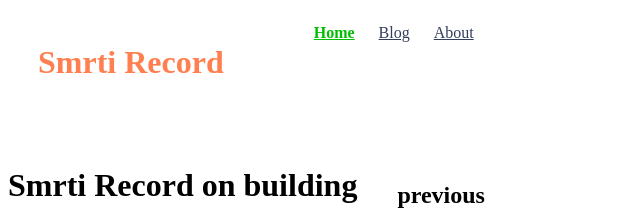
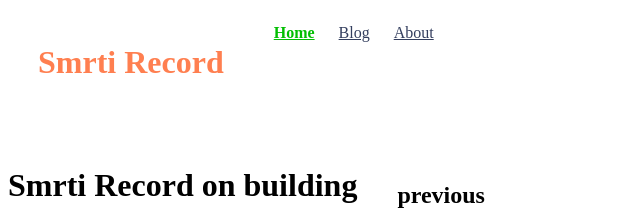
Before and after one commit to svsmemory/svsmemory.github.io, a Jekyll site: the page built from index.md, in a window 1280 px wide. Shown: the top 216 px of the page, without its empty margins (0-640 px from the left). Built offline with Jekyll 4.4.1, drawn with Linux system fonts in a browser that asks for light colours.

Commit message:
headline style

```diff
--- a/_layouts/default.html
+++ b/_layouts/default.html
@@ -4,11 +4,13 @@
       <div class="container">
         <h1>{{ site.title }}</h1>
         <nav>
-          <ul>
-            {% for item in site.data.navigation %}
+          <div class="headline">
+            <ul>
+              {% for item in site.data.navigation %}
               <a href="{{ item.link }}" {% if page.url == item.link %} class="current" {% endif %}>{{ item.name }}</a>
-            {% endfor %}
-          </ul>
+              {% endfor %}
+            </ul>
+          </div>
         </nav>
       </div>
     </header>
--- a/_sass/_header.scss
+++ b/_sass/_header.scss
@@ -17,14 +17,14 @@ header h1 {
     padding-top: 15px;
     height: 80px;
 }
-header nav {
-    display: flex;
-    margin-left: 40px;
-    margin-bottom: 20px;
-    //text-align: center;
-}
 header a {
     padding: 20px 10px;
+}
+
+.headline {
+    display: flex;
+    bottom: 10px;
+    left: 20px;
 }
 
 .container { width: 1270px; margin:0 auto; display: flex; }
```
